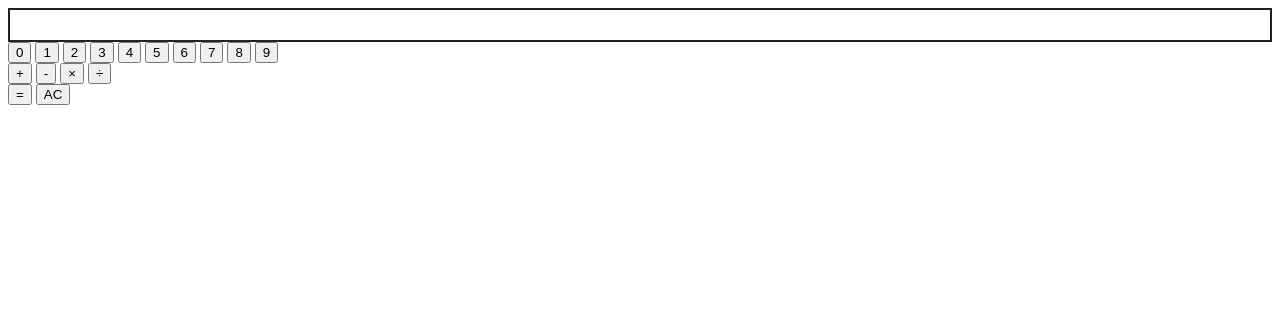
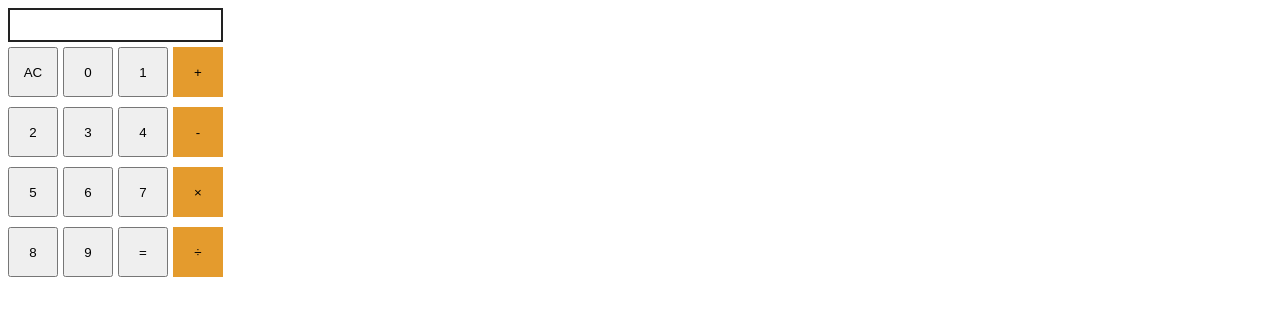
Before and after one commit to pewpewpaing/odin-calculator, a plain HTML site: page index.html in a window 1280 px wide. Drawn offline with Linux system fonts and the light colour scheme.

Commit message:
Add basic styling

```diff
--- a/index.html
+++ b/index.html
@@ -8,26 +8,30 @@
   <script src="./script.js" defer></script>
 </head>
 <body>
+  <div class="calculator">
     <div class="display"></div>
-  <div class="digits-container">
-    <button data-value="0">0</button>
-    <button data-value="1">1</button>
-    <button data-value="2">2</button>
-    <button data-value="3">3</button>
-    <button data-value="4">4</button>
-    <button data-value="5">5</button>
-    <button data-value="6">6</button>
-    <button data-value="7">7</button>
-    <button data-value="8">8</button>
-    <button data-value="9">9</button>
+    <div class="container">
+      <div class="left">
+        <button class="clear">AC</button>
+        <button class="digits" data-value="0">0</button>
+        <button class="digits" data-value="1">1</button>
+        <button class="digits" data-value="2">2</button>
+        <button class="digits" data-value="3">3</button>
+        <button class="digits" data-value="4">4</button>
+        <button class="digits" data-value="5">5</button>
+        <button class="digits" data-value="6">6</button>
+        <button class="digits" data-value="7">7</button>
+        <button class="digits" data-value="8">8</button>
+        <button class="digits" data-value="9">9</button>
+        <button class="equals" data-value="=">=</button>
       </div>
-  <div class="operators-container">
+      <div class="right">
         <button class="operators" data-value="+">+</button>
         <button class="operators" data-value="-">-</button>
         <button class="operators" data-value="*">&times;</button>
         <button class="operators" data-value="/">&divide;</button>
       </div>
-  <button class="equals" data-value="=">=</button>
-  <button class="clear">AC</button>
+    </div>
+  </div>
 </body>
 </html>
--- a/script.js
+++ b/script.js
@@ -1,6 +1,8 @@
 const display = document.querySelector(".display");
-const digitsContainer = document.querySelector(".digits-container");
-const operatorsContainer = document.querySelector(".operators-container");
+// const digitsContainer = document.querySelector(".digits-container");
+const digits = document.querySelectorAll(".digits");
+// const operatorsContainer = document.querySelector(".operators-container");
+const operators = document.querySelectorAll(".operators");
 const equalsButton = document.querySelector(".equals");
 const clearButton = document.querySelector(".clear");
 
@@ -51,7 +53,7 @@ function calculate() {
     display.textContent = firstNum;
 }
 
-digitsContainer.addEventListener("click", (e) => {
+digits.forEach(btn => btn.addEventListener("click", (e) => {
     if (operator === null) {
         if (firstTime) {
             firstNum = Number(e.target.dataset.value);
@@ -64,16 +66,16 @@ digitsContainer.addEventListener("click", (e) => {
         secondNum = Number(secondNum) * 10 + Number(e.target.dataset.value);
         display.textContent = secondNum;
     }
-});
+}));
 
-operatorsContainer.addEventListener("click", (e) => {
+operators.forEach(btn => btn.addEventListener("click", (e) => {
     if (firstNum !== null && secondNum !== null) {
         calculate();
         secondNum = null;
     }
 
     operator = e.target.dataset.value;
-});
+}));
 
 equalsButton.addEventListener("click", () => {
     if (firstNum === null && secondNum === null) return;
--- a/style.css
+++ b/style.css
@@ -1,4 +1,42 @@
+.calculator {
+    display: flex;
+    flex-wrap: wrap;
+    width: 215px;
+    justify-content: space-between;
+}
+
 .display {
     height: 30px;
     border: 2px solid #222;
+    flex: 1;
+    margin-bottom: 5px;
 }
+
+.container {
+    display: flex;
+    gap: 5px;
+}
+
+.left {
+    display: flex;
+    flex-wrap: wrap;
+    gap: 5px;
+}
+
+.right {
+    display: flex;
+    flex-wrap: wrap;
+    flex-direction: column;
+    justify-content: space-between;
+}
+
+button {
+    width: 50px;
+    height: 50px;
+    margin-bottom: 5px;
+}
+
+.operators {
+    background-color: #e49b2d;
+    border: none;
+}
```
Also changed, not shown: test.html (+0 -2 lines). Lines whose indentation alone changed are shown as unchanged.
